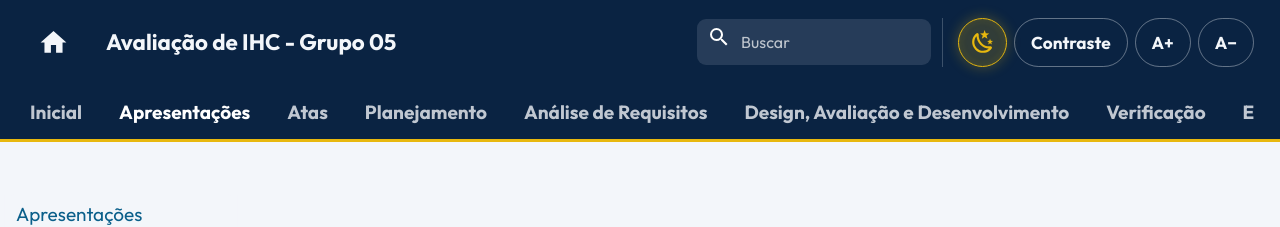
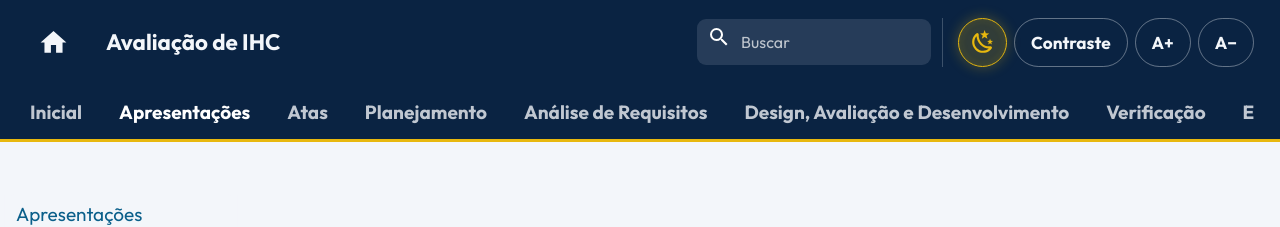
Before and after one commit to Interacao-Humano-Computador/2026.2-Grupo05, an MkDocs documentation site: the page built from docs/apresentacoes.md, in a window 1280 px wide. Shown: the top 227 px of the page. Built offline with MkDocs 1.6.1 and Material for MkDocs 9.7.7, drawn with Linux system fonts in a browser that asks for light colours; comment, search, counter and statistics services are not loaded.

Commit message:
style(docs): ajusta texto de apresentacao na home e nome do site

```diff
--- a/mkdocs.yml
+++ b/mkdocs.yml
@@ -1,4 +1,4 @@
-site_name: Avaliação de IHC - Grupo 05
+site_name: Avaliação de IHC
 site_description: Documentação do projeto de Interação Humano-Computador do Grupo 05, FCTE/UnB, 2026.2.
 site_author: Grupo 05 — IHC 2026.2
 site_url: https://interacao-humano-computador.github.io/2026.2-Grupo05/
```
Also changed, not shown: docs/index.md (+1 -1 lines).
